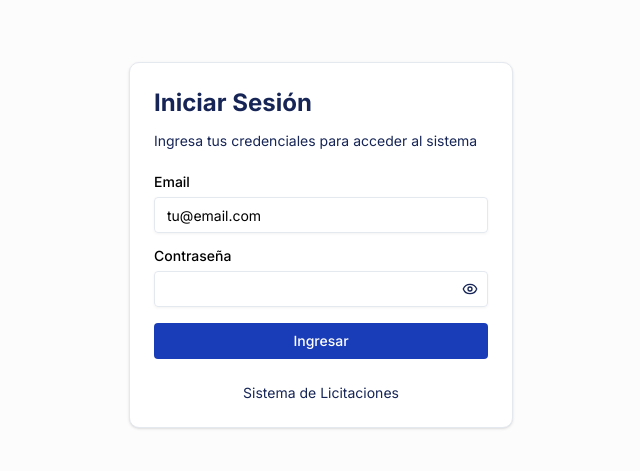
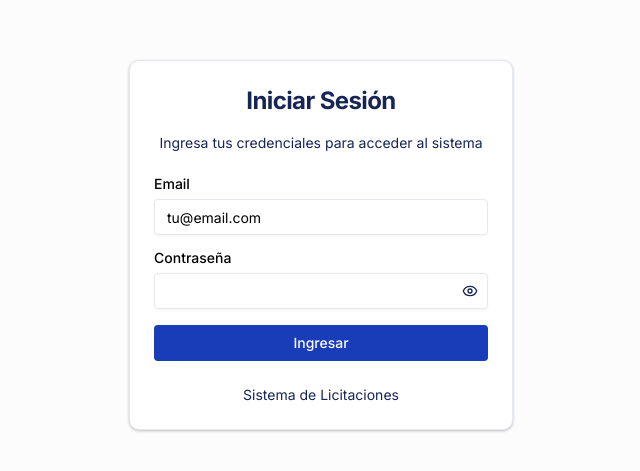
Before and after one commit to ncgroupapp/nc-app, a Next.js app: page /login in a window 1280 px wide. Shown: the part 155-626 px from the top of the page, without its empty margins (319-959 px from the left). Built offline with nearby package versions, Linux system fonts and the light colour scheme; no server answers.

Commit message:
cambios minimos de estilos en el login

```diff
--- a/src/app/login/page.tsx
+++ b/src/app/login/page.tsx
@@ -79,7 +79,7 @@ export default function LoginPage() {
 
       router.push("/dashboard")
       router.refresh()
-    // eslint-disable-next-line @typescript-eslint/no-explicit-any
+      // eslint-disable-next-line @typescript-eslint/no-explicit-any
     } catch (err: any) {
       console.error(err)
       let message = "Ocurrió un error al iniciar sesión."
@@ -102,10 +102,10 @@ export default function LoginPage() {
   }
 
   return (
-    <div className="flex min-h-screen w-full items-center justify-center bg-muted/40 p-4">
-      <Card className="w-full max-w-sm">
-        <CardHeader className="space-y-1">
-          <CardTitle className="text-2xl font-bold">Iniciar Sesión</CardTitle>
+    <div className="flex min-h-screen w-full items-center justify-center bg-zinc-50/50 p-4 dark:bg-zinc-900">
+      <Card className="w-full max-w-sm shadow-2xl border-0 sm:border">
+        <CardHeader className="space-y-2 text-center">
+          <CardTitle className="text-2xl font-bold tracking-tight">Iniciar Sesión</CardTitle>
           <CardDescription>
             Ingresa tus credenciales para acceder al sistema
           </CardDescription>
```
